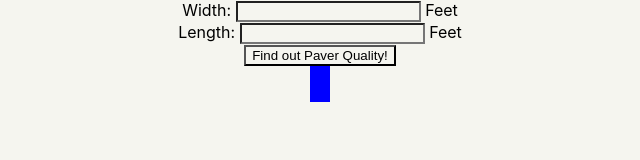
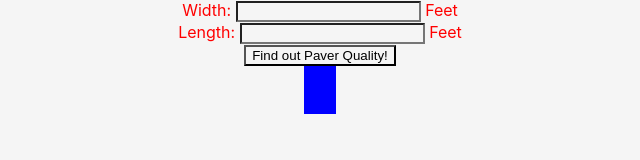
Before and after one commit to sourovkar/Paver_Quantity_Calculator, a plain HTML site: page index.html in a window 1280 px wide. Shown: the whole page, without its empty margins (320-960 px from the left). Drawn offline with Linux system fonts and the light colour scheme.

Commit message:
CSS Updated

```diff
--- a/index.css
+++ b/index.css
@@ -1,20 +1,19 @@
 * {
-    background-color: rgb(245, 245, 239);
+    background-color: whitesmoke;
 }
 
 .input-area {
-    color: re;
+    color: red;
 }
 
 .output-area {
     background-color: blue;
-    padding: 1%;
+    padding: 1rem;
 }
 
 body {
     display: flex;
     flex-direction: column;
-
     align-items: center;
     margin: auto;
     width: 80%;
```
Also changed, not shown: 1 other file.
